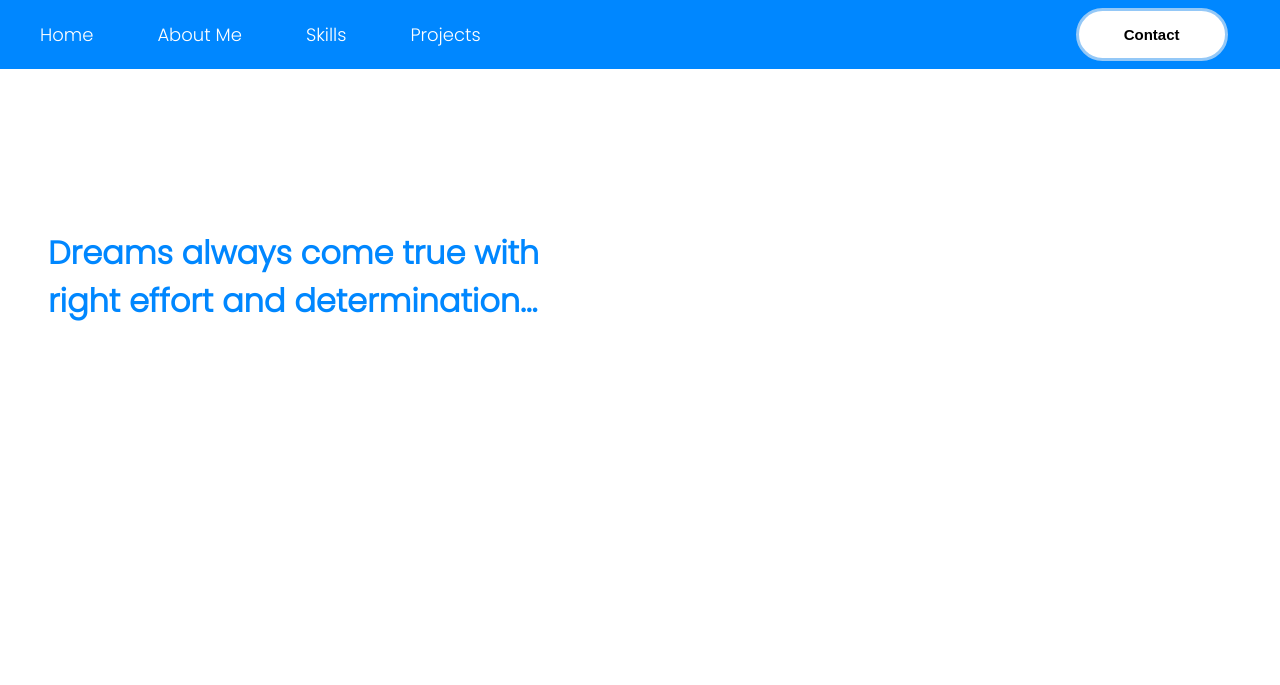
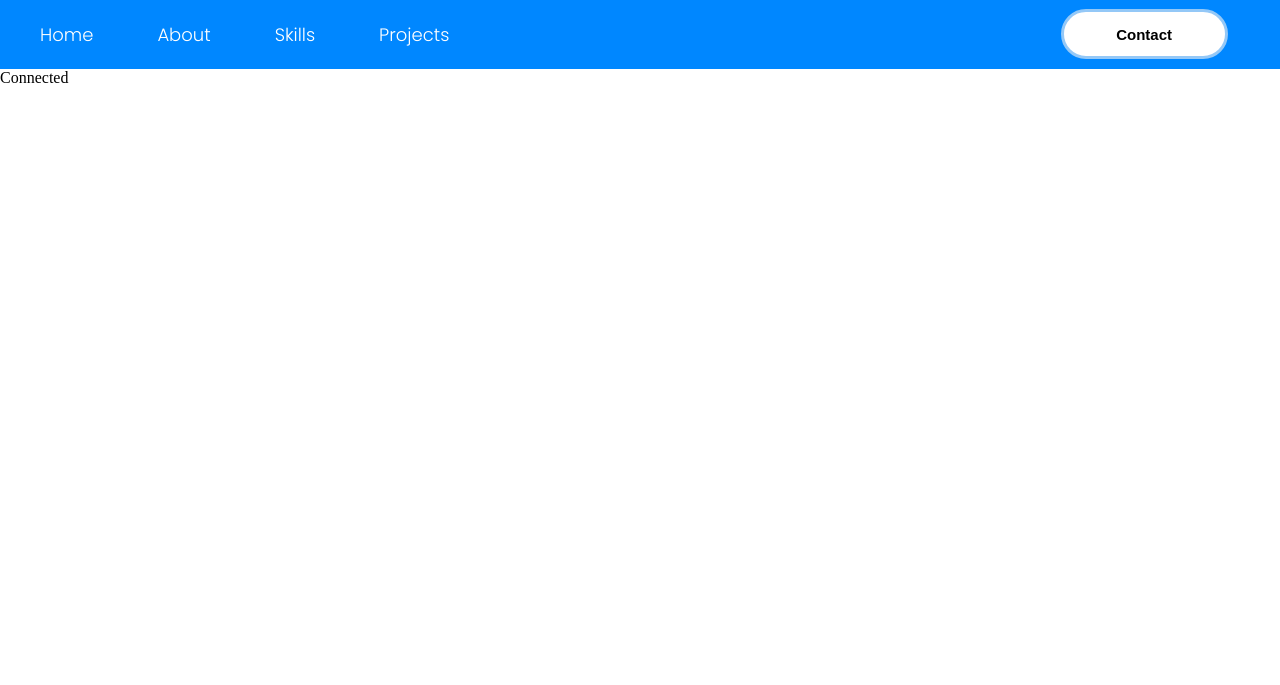
Before and after one commit to nuclearzzet/website, a PHP site: page / in a window 1280 px wide. Shown: the top 685 px of the page. Run offline with PHP 8.4, Linux system fonts and the light colour scheme.

Commit message:
🎨 Better structure and stability

```diff
--- a/css/index.css
+++ b/css/index.css
@@ -1,9 +1,14 @@
 @import url('https://fonts.googleapis.com/css2?family=Poppins:wght@200;300&display=swap');
 
+/* HTML ELEMENTS*/
 
 body{
     margin: 0;
+    padding: 0;
 }
+
+/* Navbar */
+
 .navbar{
     display: flex;
     justify-content: space-between;
@@ -11,11 +16,13 @@ body{
     background-color: #0087ff;
     padding-top: 0.3em;
     padding-bottom: 0.3em;
+    position: relative;
 }
-.nav_link a, .btn_contact, .home{
-    font-family: 'Poppins', sans-serif;
-    text-decoration: none;
+
+.nav_link_2, .nav_link_3, .nav_link_4{
+    padding-left: 4em;
 }
+
 .navbar_list{
     display: flex;
     list-style: none;
@@ -25,9 +32,17 @@ body{
     font-size: 18px;
     color: #ffffff;
 }
-.nav_link_2, .nav_link_3, .nav_link_4{
-    padding-left: 4em;
+
+.nav_link a:hover{
+    font-size: 20px;
+    text-decoration: underline;
 }
+
+.nav_link a, .btn_contact, .home{
+    font-family: 'Poppins', sans-serif;
+    text-decoration: none;
+}
+
 .btn_contact button{
     font-weight: 700;
     font-size: 15px;
@@ -35,8 +50,9 @@ body{
     background-color: white;
     border: 3px solid #94c8f7;
     border-radius: 30px;
-    padding: 1em 3em 1em 3em;
+    padding: .9em 3.5em .9em 3.5em;
 }
+
 .home{
     display: flex;
     flex-direction: column;
--- a/index.html
+++ /dev/null
@@ -1,41 +0,0 @@
-<!DOCTYPE html>
-<html lang="en">
-<head>
-    <meta charset="UTF-8">
-    <meta http-equiv="X-UA-Compatible" content="IE=edge">
-    <meta name="viewport" content="width=device-width, initial-scale=1.0">
-    <title>Document</title>
-    <link rel="stylesheet" href="./css/index.css">
-</head>
-<body>
-    <header>
-        <nav class="navbar">
-            <ul class="navbar_list">
-                <li class="nav_link nav_link_1"><a href="#">Home</a></li>
-                <li class="nav_link nav_link_2"><a href="#about">About Me</a></li>
-                <li class="nav_link nav_link_3"><a href="#skills">Skills</a></li>
-                <li class="nav_link nav_link_4"><a href="#projects">Projects</a></li>
-            </ul>
-            <a href="./contactMe.php" class="btn_contact"><button>Contact</button></a>
-        </nav>
-    </header>
-    <main>
-        <div class="home" id="home">
-            <h1>Dreams always come true with <br> right effort and determination...</h1>
-        </div>
-        <section class="" id="about">
-
-        </section>
-        <section class="" id="skills">
-
-        </section>
-        <section class="" id="projects">
-
-        </section>
-        <footer>
-
-        </footer>
-    </main>
-    <script src="./js/index.js"></script>
-</body>
-</html>
--- /dev/null
+++ b/index.php
@@ -0,0 +1,13 @@
+<?php htmlspecialchars(include 'src/inc/header.php'); ?>
+
+<head>
+    <style>
+        <?php htmlspecialchars(include 'css/index.css') ?>
+    </style>
+</head>
+
+<main>
+
+</main>
+
+<?php htmlspecialchars(include 'src/inc/footer.php'); ?>
--- a/src/config/database.php
+++ b/src/config/database.php
@@ -1,4 +1,3 @@
 <?php
 
-define('DB_HOST', 'localhost');
-define('DB_USER', 'user');
+echo "Connected";
--- a/src/inc/footer.php
+++ b/src/inc/footer.php
@@ -0,0 +1,4 @@
+            <?php htmlspecialchars( include 'src/config/database.php'); ?>
+        <script src="../js/index.js"></script>
+    </body>
+</html>
--- a/src/inc/header.php
+++ b/src/inc/header.php
@@ -0,0 +1,23 @@
+
+
+<!DOCTYPE html>
+<html lang="en">
+<head>
+    <meta charset="UTF-8">
+    <meta http-equiv="X-UA-Compatible" content="IE=edge">
+    <meta name="viewport" content="width=device-width, initial-scale=1.0">
+    <title>Document</title>
+    <link rel="stylesheet" href="./../../css/index.css">
+</head>
+<body>
+    <header>
+        <nav class="navbar">
+            <ul class="navbar_list">
+                <li class="nav_link nav_link_1"><a href="index.php">Home</a></li>
+                <li class="nav_link nav_link_2"><a href="index.php#about">About</a></li>
+                <li class="nav_link nav_link_3"><a href="index.php#skills">Skills</a></li>
+                <li class="nav_link nav_link_4"><a href="index.php#projects">Projects</a></li>
+            </ul>
+            <a href="./contactMe.php" class="btn_contact"><button>Contact</button></a>
+        </nav>
+    </header>
--- /dev/null
+++ b/src/inc/index.html
@@ -0,0 +1 @@
+<link rel="stylesheet" href="./../../css/index.css">
```
Also changed, not shown: contactMe.html (deleted, +0 -19 lines), contactMe.php (added, +9 -0 lines).
